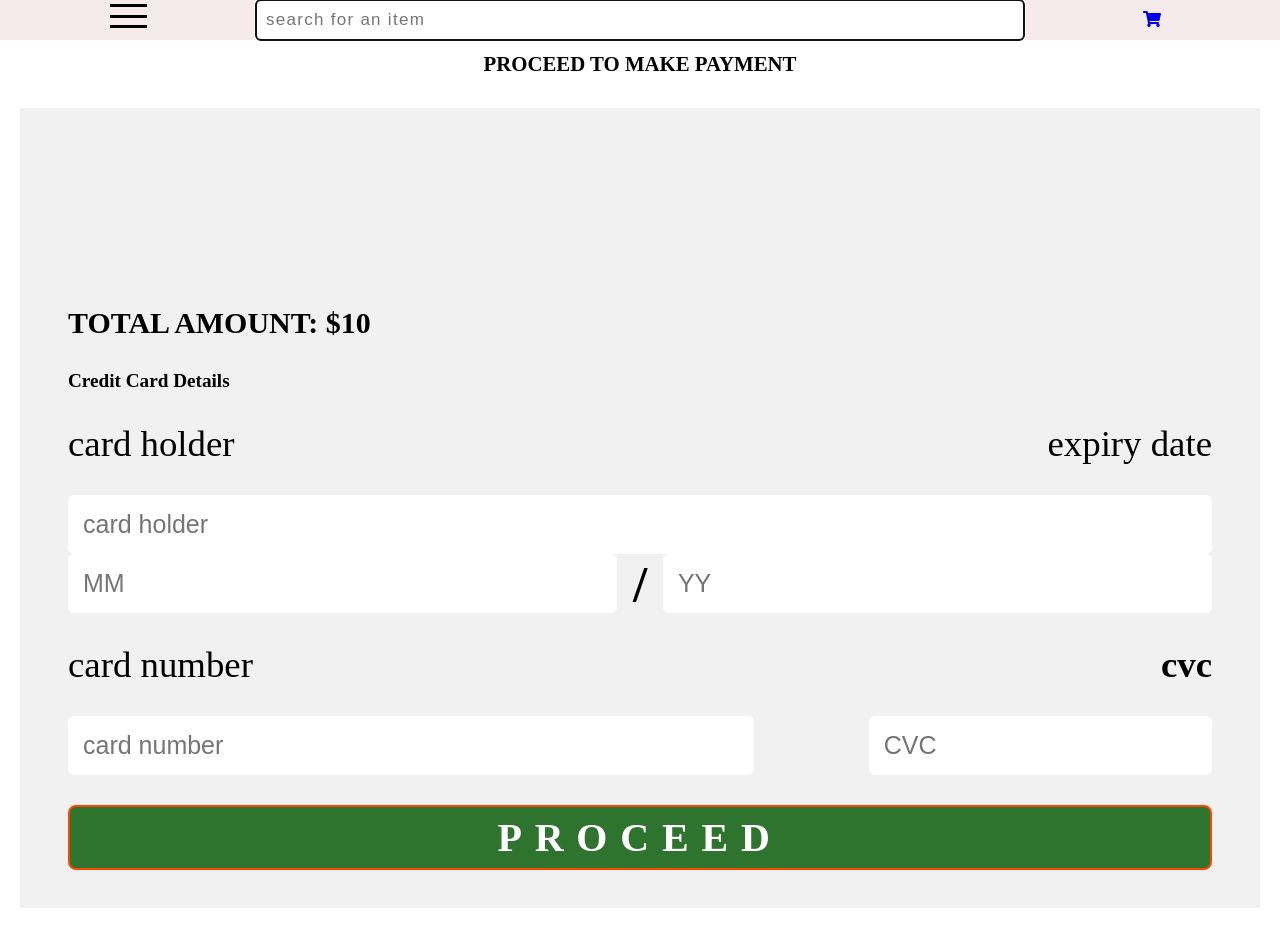
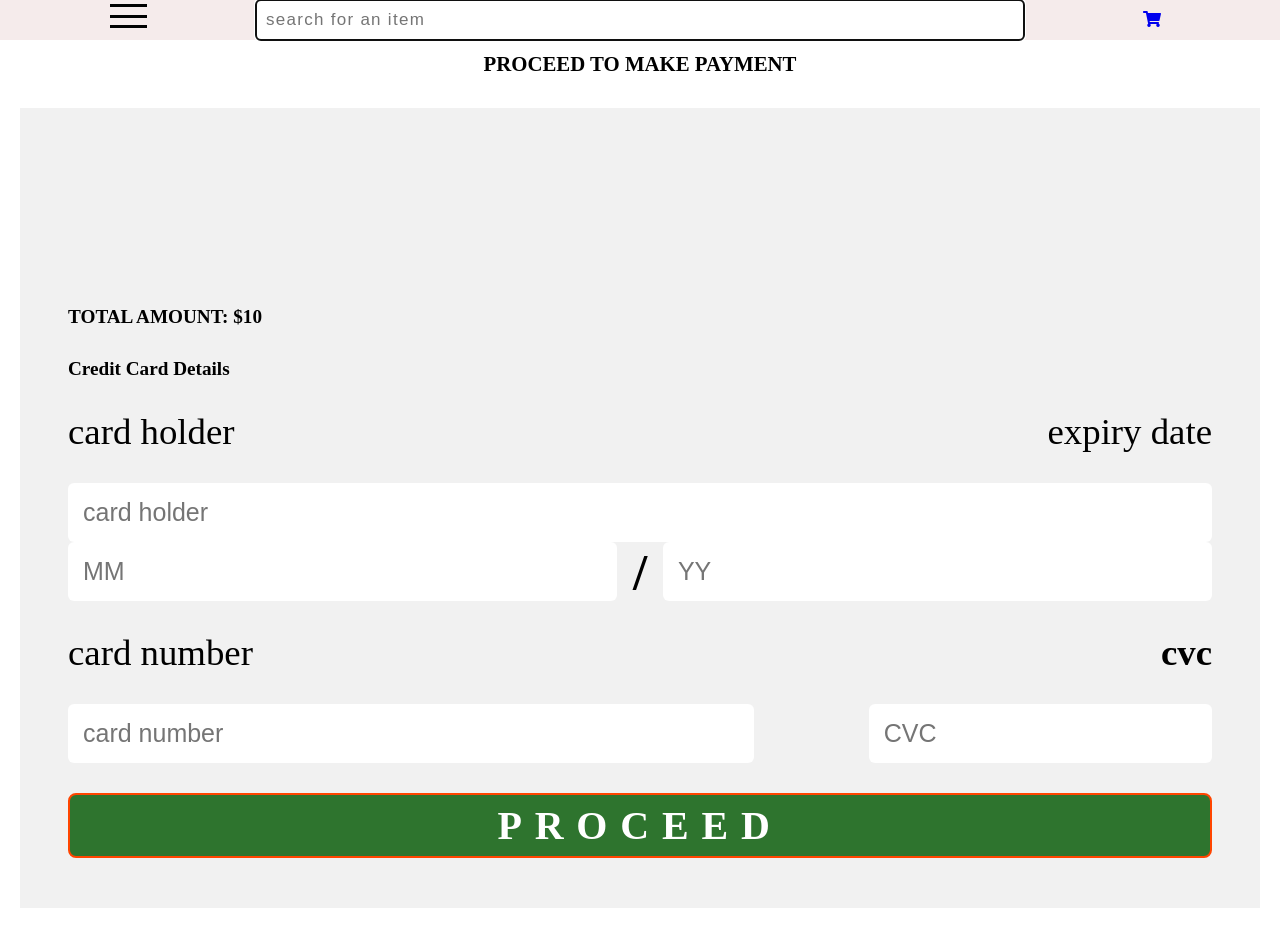
Before and after one commit to fredie7/ecomerce, a React (Create React App) app: page /checkout in a window 1280 px wide. Built offline with nearby package versions, Linux system fonts and the light colour scheme.

Commit message:
checkout css

```diff
--- a/src/shopComponents/CheckOut/CheckOut.module.css
+++ b/src/shopComponents/CheckOut/CheckOut.module.css
@@ -23,7 +23,7 @@
 .Wrapper {
     width: 100%;
 }
-.Total, .Detail {
+.TotalPrice, .Detail {
     font-size: 1.2rem;
 }
 .Card {
@@ -55,7 +55,7 @@
 .Cardholderinput input {
     width: 100%;
     padding: 9px;
-    font-size: 25px;
+    font-size: 18px;
     border-radius: 6px;
 }
 .Expirydateinput {
@@ -97,7 +97,7 @@ input {
 .Cardholdcvcinput input {
     width: 100%;
     padding: 9px;
-    font-size: 25px;
+    font-size: 18px;
     border-radius: 6px;
 }
 
```
Also changed, not shown: 1 other file (tests, documents, lock files or other folders).
